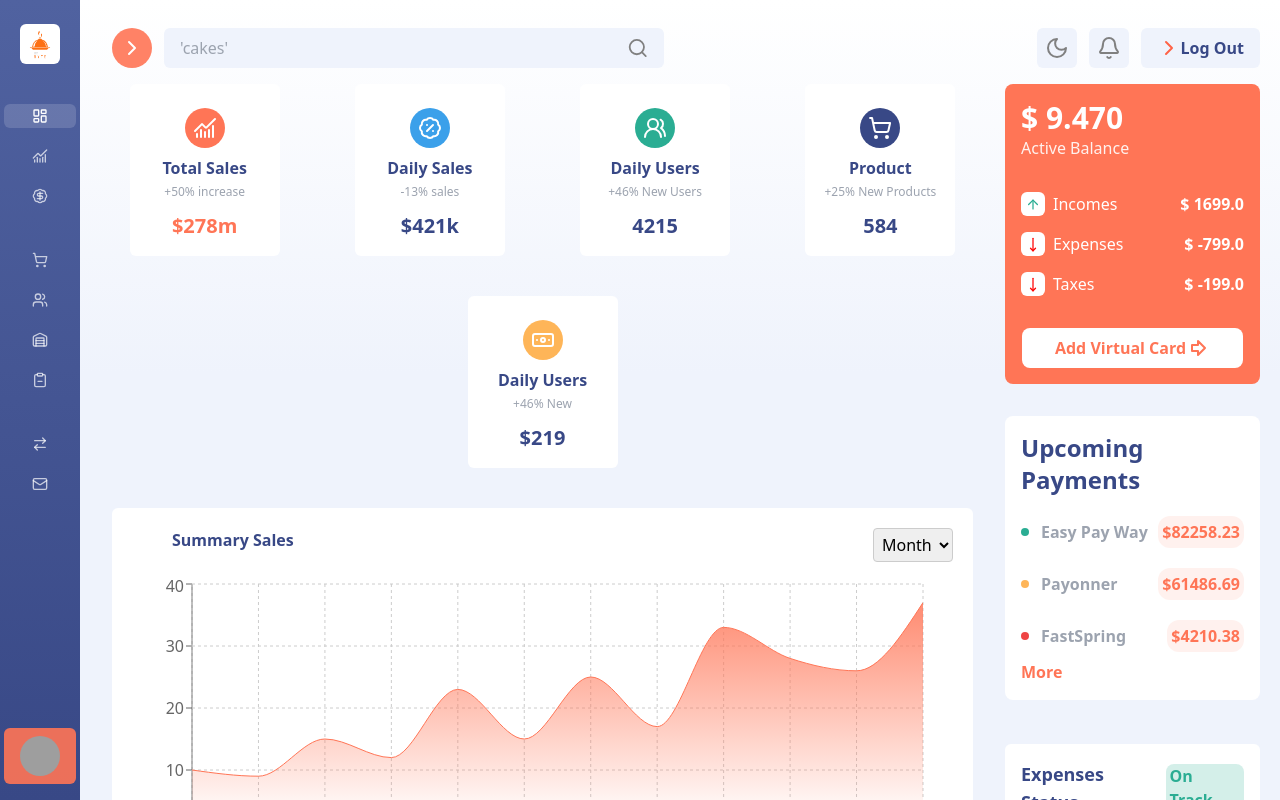
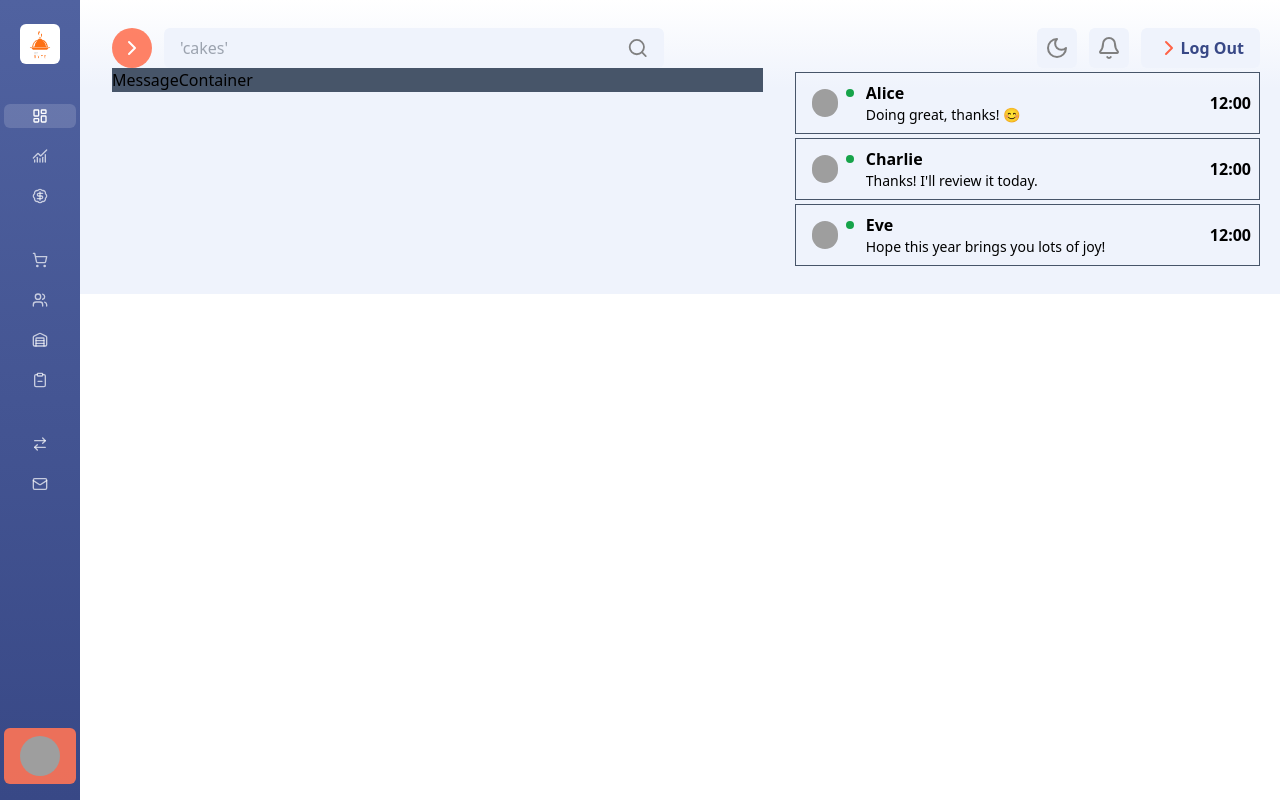
Before and after one commit to arnoldchrisoduor1/Bytes, a React (Vite) app in the folder admn-dashboard/: page /messages in a window 1280 px wide. Shown: the top 800 px of the page. Built offline with nearby package versions, Linux system fonts and the light colour scheme; grey boxes are pictures that could not be loaded.

Commit message:
stated the message sidebar section

```diff
--- a/admn-dashboard/src/App.tsx
+++ b/admn-dashboard/src/App.tsx
@@ -1,14 +1,19 @@
 import DashboardWrapper from "./DashboardWrapper"
+import { BrowserRouter as Router, Routes, Route } from "react-router-dom";
+import Messages from "./pages/Messages";
 import Dashboard from "./pages/Dashboard"
 
 function App() {
 
   return (
-    <>
+    <Router>
       <DashboardWrapper>
-          <Dashboard />
+        <Routes>
+          <Route path = "/dashboard" element={<Dashboard />} />
+          <Route path = "/messages" element={<Messages />} />
+        </Routes>
       </DashboardWrapper>
-    </>
+    </Router>
   )
 }
 
--- a/admn-dashboard/src/components/Menu.tsx
+++ b/admn-dashboard/src/components/Menu.tsx
@@ -3,6 +3,7 @@ import { useSelector, useDispatch } from "react-redux";
 import { setActiveMenuItem } from "../redux/slices/menuSlice";
 import { AppDispatch, RootState } from "../redux/store";
 import { useCallback } from "react";
+import { Link } from "react-router-dom";
 
 const Menu: React.FC = () => {
   const dispatch: AppDispatch = useDispatch();
@@ -11,9 +12,9 @@ const Menu: React.FC = () => {
     (state: RootState) => state.menu.activeMenuItem
   );
 
-  const isSidebarOpen = useSelector (
+  const isSidebarOpen = useSelector(
     (state: RootState) => state.sidebar.sidebarOpen
-  )
+  );
 
   const handleMenuItemClick = useCallback(
     (link: string) => {
@@ -26,7 +27,9 @@ const Menu: React.FC = () => {
     <div>
       {menuItems.map((section, index) => (
         <div key={index} className="mt-10">
-          <h3 className={`${isSidebarOpen ? 'hidden md:block' : 'hidden'}`}>{section.menu}</h3>
+          <h3 className={`${isSidebarOpen ? 'hidden md:block' : 'hidden'}`}>
+            {section.menu}
+          </h3>
           <ul>
             {section.items.map((item, itemIndex) => (
               <li
@@ -37,12 +40,10 @@ const Menu: React.FC = () => {
                     : "text-white/70"
                 }`}
               >
-                <a
-                  href={item.link}
-                  onClick={(e) => {
-                    e.preventDefault();
-                    handleMenuItemClick(item.link);
-                  }}
+                {/* Use only Link for navigation */}
+                <Link
+                  to={item.link}
+                  onClick={() => handleMenuItemClick(item.link)}
                 >
                   <div className={`flex flex-row gap-2 text-sm ${isSidebarOpen ? '' : ''}`}>
                     <item.icon className={`h-4 m-auto  ${isSidebarOpen ? 'md:m-0' : 'm-auto'}`} />
@@ -50,7 +51,7 @@ const Menu: React.FC = () => {
                       {item.name}
                     </div>
                   </div>
-                </a>
+                </Link>
               </li>
             ))}
           </ul>
--- /dev/null
+++ b/admn-dashboard/src/components/MessageContainer.tsx
@@ -0,0 +1,7 @@
+const MessageContainer = () => {
+  return (
+    <div className='bg-slate-600'>MessageContainer</div>
+  )
+}
+
+export default MessageContainer
--- /dev/null
+++ b/admn-dashboard/src/components/MessageConversation.tsx
@@ -0,0 +1,26 @@
+interface MessageConversationProps {
+    name: string;
+    message: string;
+}
+
+const MessageConversation:React.FC<MessageConversationProps> = ({ name, message }) => {
+  return (
+    <div className="flex flex-row border border-slate-600 gap-3 items-center w-full mt-1">
+        <div className="m-auto p-4 relative">
+            <div className="absolute h-2 w-2 bg-green-600 right-0 rounded-full"/>
+            <img src="https://avatar.iran.liara.run/public" className="h-7 w-7 rounded-full" alt="avatar image" />
+        </div>
+
+        <div className="overflow-hidden w-[350px]">
+            <div className="overflow-hidden whitespace-nowrap text-ellipsis w-full font-semibold">{name}</div>
+            <div className="overflow-hidden whitespace-nowrap text-ellipsis w-full text-sm">{message}</div>
+        </div>
+
+        <div className="px-2 font-semibold">
+            12:00
+        </div>
+    </div>
+  )
+}
+
+export default MessageConversation
--- /dev/null
+++ b/admn-dashboard/src/components/MessageSidebar.tsx
@@ -0,0 +1,21 @@
+import { conversationData } from '../constants/ConversationData';
+import MessageConversation from './MessageConversation'
+
+const MessageSidebar= () => {
+  return (
+    <div className='w-full overflow-hidden'>
+        {conversationData.conversations.map((conversation) => {
+            // getting the last message.
+            const lastMessage = conversation.messages[conversation.messages.length - 1];
+
+            // getting the name of the other participant
+            const participantName = conversation.participants[0].name;
+            return (
+                <MessageConversation key={conversation.conversationId} name={participantName} message={lastMessage.content} />
+            )
+        })}
+    </div>
+  )
+}
+
+export default MessageSidebar
--- a/admn-dashboard/src/components/Navbar.tsx
+++ b/admn-dashboard/src/components/Navbar.tsx
@@ -21,13 +21,13 @@ const Navbar = () => {
   return (
     <section>
       <nav className="">
-        <div className="flex flex-row justify-between gap-6 items-center">
+        <div className="flex flex-row justify-between gap-2 items-center">
           <div className="flex flex-row gap-3">
             {/* Toggle Button */}
           <div>
             <button
               onClick={() => handleSidebarToggle()}
-              className="
+              className="zz
               bg-customOrange/90
               text-white
               rounded-full
--- /dev/null
+++ b/admn-dashboard/src/constants/ConversationData.ts
@@ -0,0 +1,91 @@
+export const conversationData = {
+    "conversations": [
+      {
+        "conversationId": "1",
+        "participants": [
+          { "userId": "101", "name": "Alice" },
+          { "userId": "102", "name": "Bob" }
+        ],
+        "messages": [
+          {
+            "messageId": "1",
+            "senderId": "101",
+            "timestamp": "2025-01-01T10:00:00Z",
+            "content": "Hey Bob, how's it going?"
+          },
+          {
+            "messageId": "2",
+            "senderId": "102",
+            "timestamp": "2025-01-01T10:02:00Z",
+            "content": "Hi Alice, I'm good! How about you?"
+          },
+          {
+            "messageId": "3",
+            "senderId": "101",
+            "timestamp": "2025-01-01T10:03:00Z",
+            "content": "Doing great, thanks! 😊"
+          }
+        ]
+      },
+      {
+        "conversationId": "2",
+        "participants": [
+          { "userId": "103", "name": "Charlie" },
+          { "userId": "104", "name": "Diana" }
+        ],
+        "messages": [
+          {
+            "messageId": "1",
+            "senderId": "103",
+            "timestamp": "2025-01-01T09:30:00Z",
+            "content": "Good morning, Diana!"
+          },
+          {
+            "messageId": "2",
+            "senderId": "104",
+            "timestamp": "2025-01-01T09:32:00Z",
+            "content": "Morning Charlie! Did you finish the report?"
+          },
+          {
+            "messageId": "3",
+            "senderId": "103",
+            "timestamp": "2025-01-01T09:35:00Z",
+            "content": "Yes, sent it to your email just now."
+          },
+          {
+            "messageId": "4",
+            "senderId": "104",
+            "timestamp": "2025-01-01T09:40:00Z",
+            "content": "Thanks! I'll review it today."
+          }
+        ]
+      },
+      {
+        "conversationId": "3",
+        "participants": [
+          { "userId": "105", "name": "Eve" },
+          { "userId": "106", "name": "Frank" }
+        ],
+        "messages": [
+          {
+            "messageId": "1",
+            "senderId": "105",
+            "timestamp": "2025-01-01T08:15:00Z",
+            "content": "Happy New Year, Frank! 🎉"
+          },
+          {
+            "messageId": "2",
+            "senderId": "106",
+            "timestamp": "2025-01-01T08:20:00Z",
+            "content": "Happy New Year, Eve! 🎆"
+          },
+          {
+            "messageId": "3",
+            "senderId": "105",
+            "timestamp": "2025-01-01T08:25:00Z",
+            "content": "Hope this year brings you lots of joy!"
+          }
+        ]
+      }
+    ]
+  }
--- a/admn-dashboard/src/constants/menu.ts
+++ b/admn-dashboard/src/constants/menu.ts
@@ -22,7 +22,7 @@ export const menuItems = [
     menu: "Notification",
     items: [
       { name: "Transactions", icon: ArrowRightLeft, link: "/transaction" },
-      { name: "Messages", icon: Mail, link: "/message" },
+      { name: "Messages", icon: Mail, link: "/messages" },
     ],
   },
 ];
--- /dev/null
+++ b/admn-dashboard/src/pages/Messages.tsx
@@ -0,0 +1,22 @@
+import MessageSidebar from '../components/MessageSidebar';
+import MessageContainer from '../components/MessageContainer';
+
+const Messages = () => {
+  return (
+    <div className='flex w-full gap-8'>
+
+      {/* Message Container */}
+      <div className='flex-1 basis-3/4'>
+        <MessageContainer />
+      </div>
+
+      {/* Message Sidebar */}
+      <div className='flex-2 basis-1/4'>
+        <MessageSidebar />
+      </div>
+
+    </div>
+  )
+}
+
+export default Messages
```
Also changed, not shown: admn-dashboard/package.json (+5 -3 lines), 1 other file (tests, documents, lock files or other folders).
